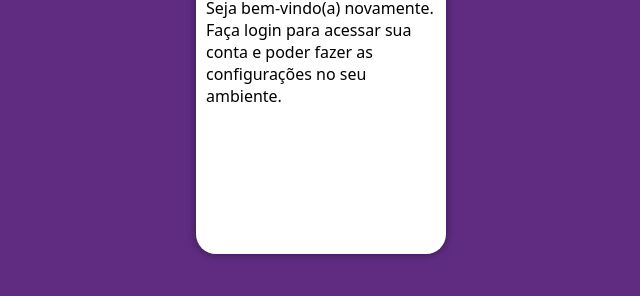
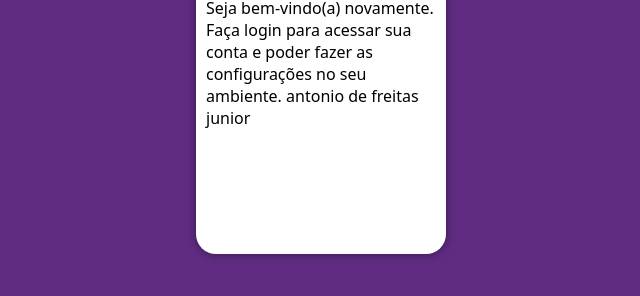
Before and after one commit to fjunior79/projeto-login, a plain HTML site: page index.html in a window 1280 px wide. Shown: the part 396-692 px from the top of the page, without its empty margins (319-959 px from the left). Drawn offline with Linux system fonts and the light colour scheme.

Commit message:
atualizei a tela de login

```diff
--- a/index.html
+++ b/index.html
@@ -14,7 +14,9 @@
             </div>
             <div id="formulario">
                 <h1>Login</h1>
-                <p>Seja bem-vindo(a) novamente. Faça login para acessar sua conta e poder fazer as configurações no seu ambiente.</p>
+                <p>Seja bem-vindo(a) novamente. Faça login para acessar sua conta e poder fazer as configurações no seu ambiente.
+                    antonio de freitas junior
+                </p>
                 <form action="login.php" method="post">
 
                 </form>
```
